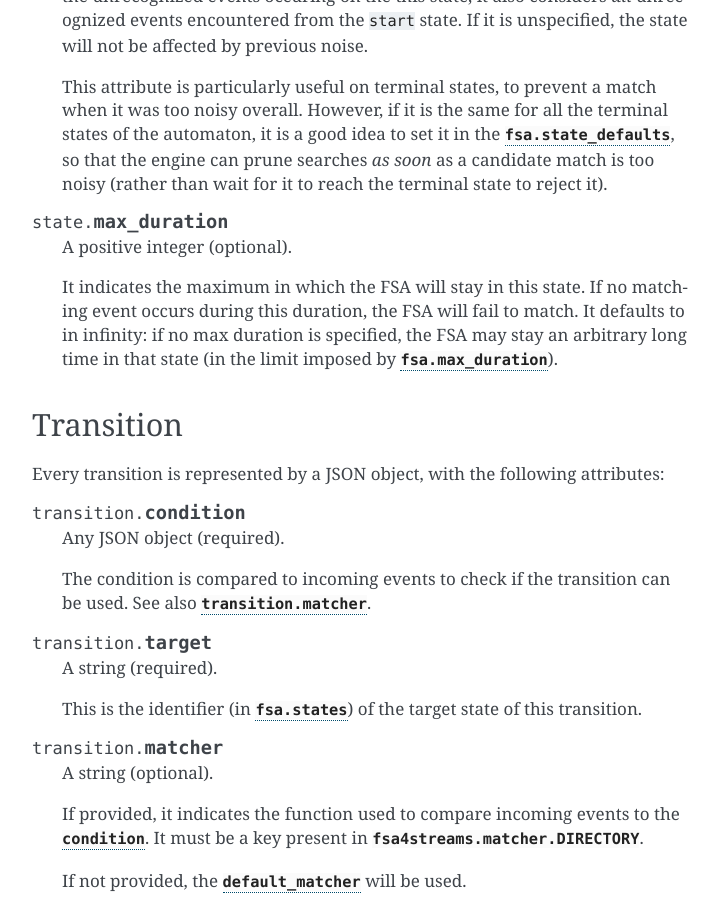
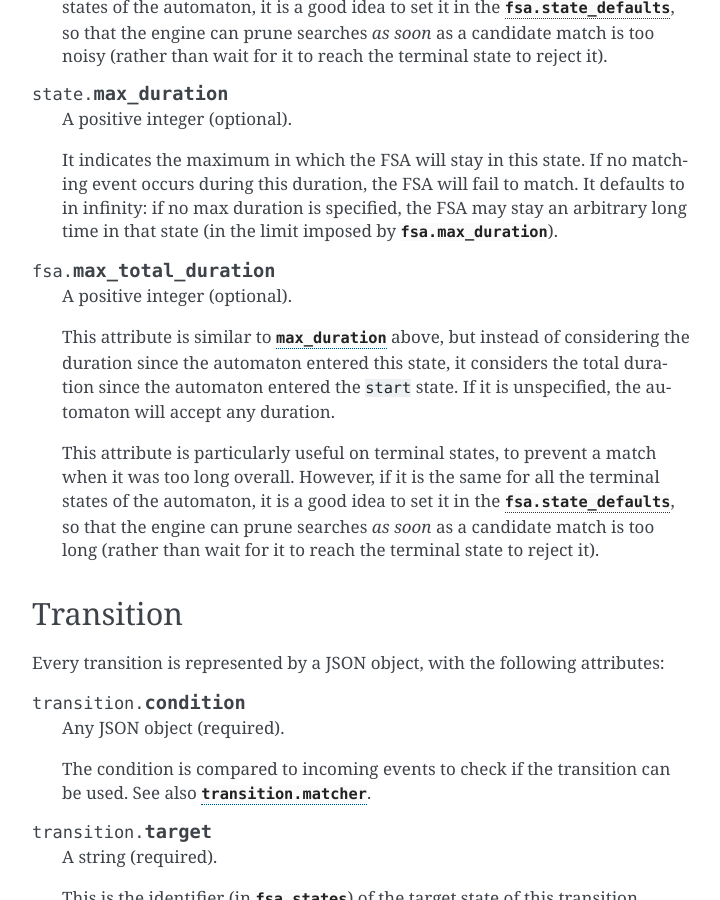
Before and after one commit to pchampin/fsa4streams, a Sphinx documentation site: the page built from doc/syntax.rst, in a window 1280 px wide and 900 px high, scrolled down 1851 px. Shown: the whole window, without its empty margins (388-1108 px from the left). Built offline with Sphinx 7.4.7, drawn with Linux system fonts in a browser that asks for light colours; the version number could not be read and is left out; some of the changed text lies outside the part shown.

```diff
--- a/doc/syntax.rst
+++ b/doc/syntax.rst
@@ -117,7 +110,6 @@
    so that the engine can prune searches *as soon* as a candidate match is too noisy
    (rather than wait for it to reach the terminal state to reject it).
 
-
 .. attribute:: state.max_duration
 
    A positive integer (optional).
@@ -129,6 +121,21 @@
    the FSA may stay an arbitrary long time in that state
    (in the limit imposed by `fsa.max_duration`:attr:).
 
+.. attribute:: fsa.max_total_duration
+
+   A positive integer (optional).
+
+   This attribute is similar to `~state.max_duration`:attr: above,
+   but instead of considering the duration since the automaton entered this state,
+   it considers the total duration since the automaton entered the ``start`` state.
+   If it is unspecified, the automaton will accept any duration.
+
+   This attribute is particularly useful on terminal states,
+   to prevent a match when it was too long overall.
+   However, if it is the same for all the terminal states of the automaton,
+   it is a good idea to set it in the `fsa.state_defaults`:attr:,
+   so that the engine can prune searches *as soon* as a candidate match is too long
+   (rather than wait for it to reach the terminal state to reject it).
 
 Transition
 ==========
```
Also changed, not shown: other parts of doc/syntax.rst (+0 -7 lines), 3 other files.
